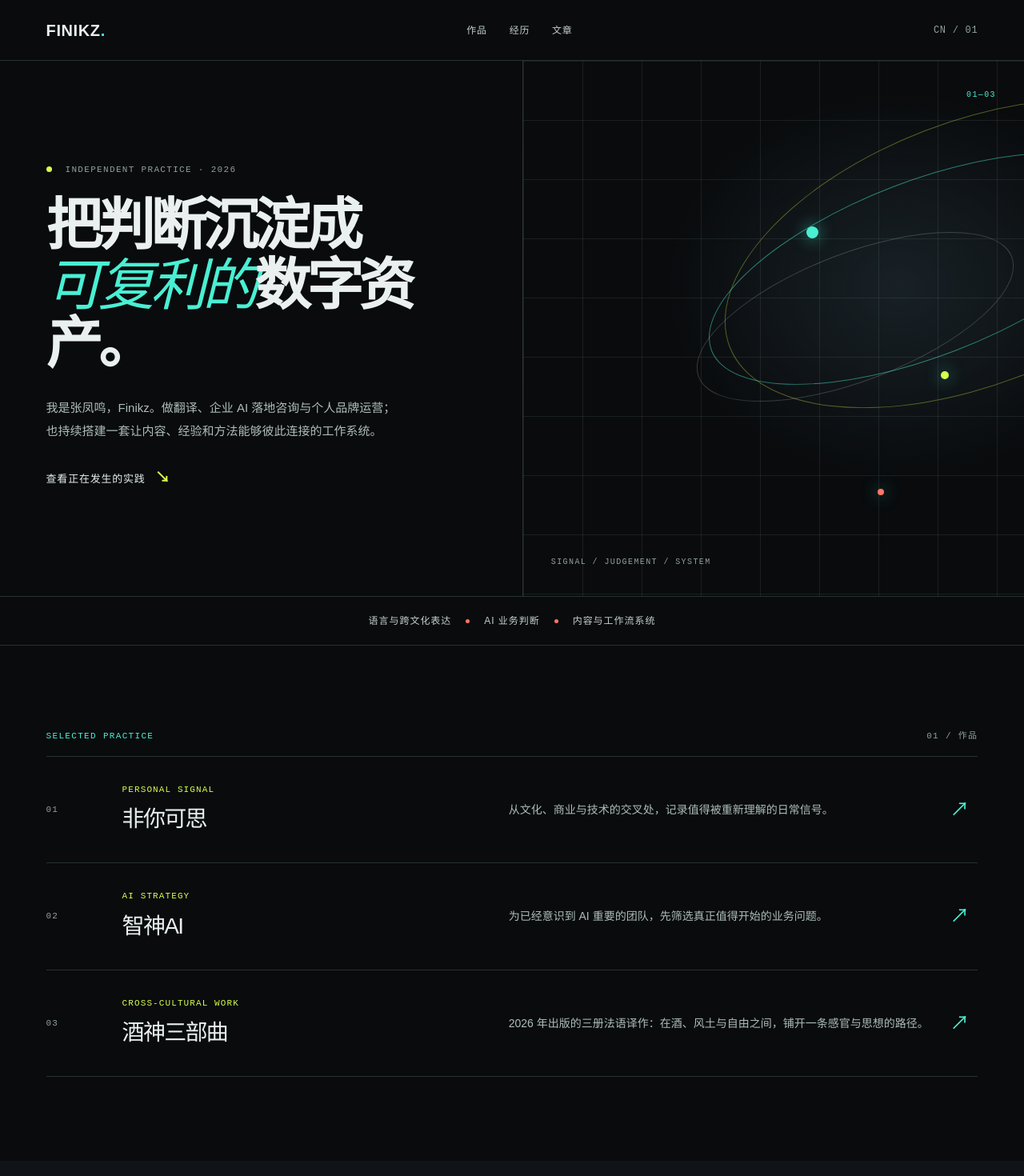
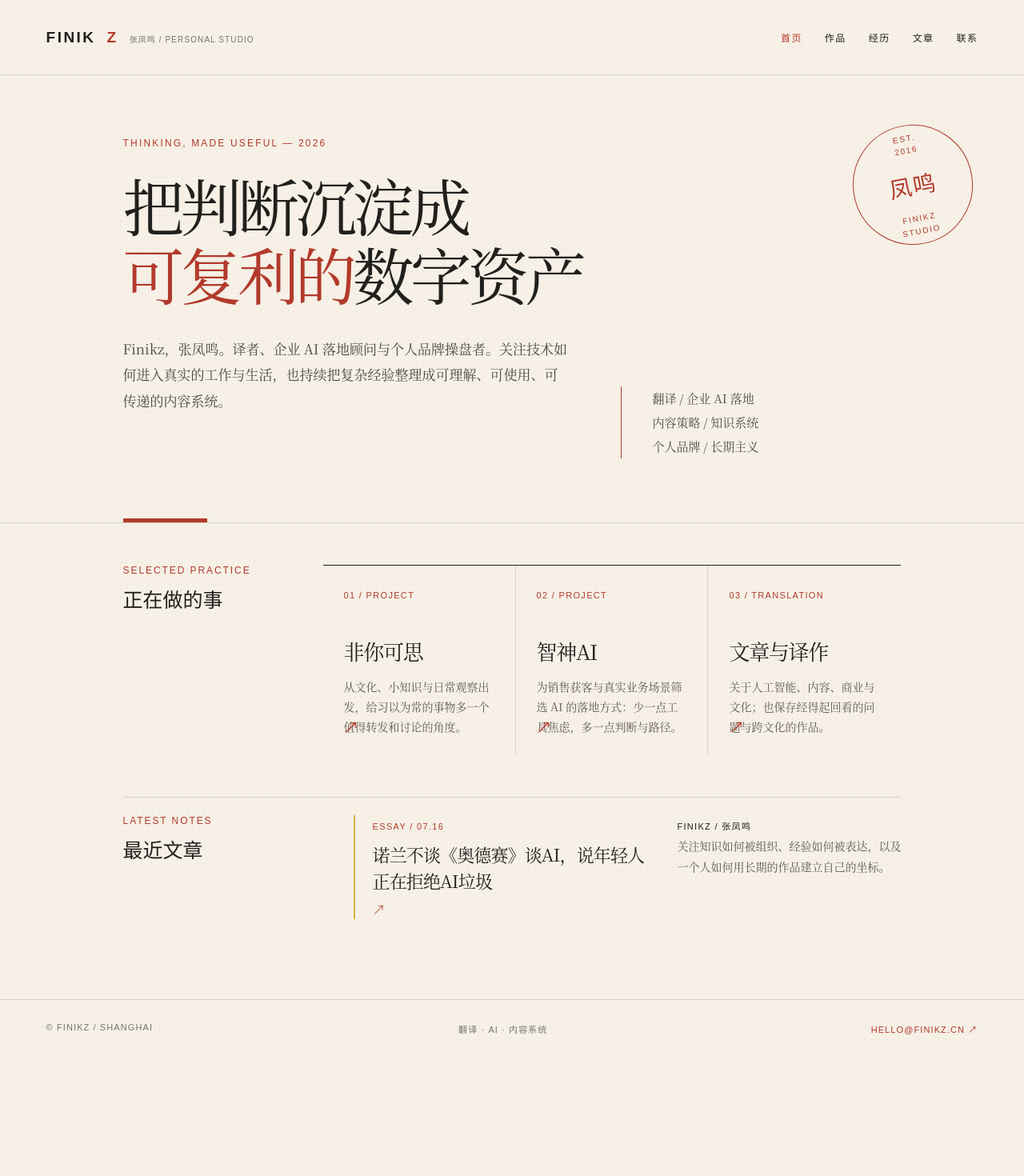
Before and after one commit to finikz/finikz.cn, a Next.js app: page / in a window 1280 px wide. Shown: the top 1470 px of the page at 80% size. After the commit the page ends 1322 px from the top, so only its background shows below. Built offline with nearby package versions, Linux system fonts and the light colour scheme.

Commit message:
Adopt editorial studio visual system

```diff
--- /dev/null
+++ b/app/editorial.css
@@ -0,0 +1 @@
+em { font-style: normal; }
--- a/app/layout.tsx
+++ b/app/layout.tsx
@@ -1,5 +1,6 @@
 import type { Metadata } from "next";
 import "./globals.css";
+import "./editorial.css";
 
 export const metadata: Metadata = {
   title: "Finikz｜张凤鸣",
--- a/app/page.tsx
+++ b/app/page.tsx
@@ -1,111 +1,22 @@
 import { articles } from "@/lib/articles";
 
-const projects = [
-  {
-    index: "01",
-    name: "非你可思",
-    type: "PERSONAL SIGNAL",
-    description: "从文化、商业与技术的交叉处，记录值得被重新理解的日常信号。",
-    href: "/articles",
-  },
-  {
-    index: "02",
-    name: "智神AI",
-    type: "AI STRATEGY",
-    description: "为已经意识到 AI 重要的团队，先筛选真正值得开始的业务问题。",
-    href: "#work",
-  },
-  {
-    index: "03",
-    name: "酒神三部曲",
-    type: "CROSS-CULTURAL WORK",
-    description: "2026 年出版的三册法语译作：在酒、风土与自由之间，铺开一条感官与思想的路径。",
-    href: "/works/dionysus-trilogy",
-  },
+const practices = [
+  { no: "01 / PROJECT", name: "非你可思", description: "从文化、小知识与日常观察出发，给习以为常的事物多一个值得转发和讨论的角度。", href: "/articles" },
+  { no: "02 / PROJECT", name: "智神AI", description: "为销售获客与真实业务场景筛选 AI 的落地方式：少一点工具焦虑，多一点判断与路径。", href: "#about" },
+  { no: "03 / TRANSLATION", name: "文章与译作", description: "关于人工智能、内容、商业与文化；也保存经得起回看的问题与跨文化的作品。", href: "/works/dionysus-trilogy" },
 ];
 
 export default function Home() {
-  return (
-    <main>
-      <nav className="nav" aria-label="主导航">
-        <a className="brand" href="#top" aria-label="Finikz 首页">
-          FINIKZ<span className="brand-dot">.</span>
-        </a>
-        <div className="nav-links">
-          <a href="#work">作品</a>
-          <a href="#about">经历</a>
-          <a href="/articles">文章</a>
-        </div>
-        <span className="nav-index">CN / 01</span>
-      </nav>
-
-      <section className="hero" id="top">
-        <div className="hero-copy">
-          <p className="eyebrow"><span /> INDEPENDENT PRACTICE · 2026</p>
-          <h1>
-            把判断沉淀成<br />
-            <em>可复利的</em>数字资产。
-          </h1>
-          <p className="intro">
-            我是张凤鸣，Finikz。做翻译、企业 AI 落地咨询与个人品牌运营；也持续搭建一套让内容、经验和方法能够彼此连接的工作系统。
-          </p>
-          <a className="text-link" href="#work">查看正在发生的实践 <b>↘</b></a>
-        </div>
-        <div className="signal-field" aria-hidden="true">
-          <div className="grid" />
-          <div className="orbit orbit-one" />
-          <div className="orbit orbit-two" />
-          <div className="orbit orbit-three" />
-          <i className="node node-a" /><i className="node node-b" /><i className="node node-c" />
-          <p className="field-label">SIGNAL / JUDGEMENT / SYSTEM</p>
-          <p className="field-number">01—03</p>
-        </div>
-      </section>
-
-      <section className="signal-strip" aria-label="核心能力">
-        <p>语言与跨文化表达</p><i />
-        <p>AI 业务判断</p><i />
-        <p>内容与工作流系统</p>
-      </section>
-
-      <section className="work section" id="work">
-        <div className="section-heading"><p>SELECTED PRACTICE</p><span>01 / 作品</span></div>
-        <div className="project-list">
-          {projects.map((project) => (
-            <a className="project" href={project.href} key={project.index}>
-              <span className="project-index">{project.index}</span>
-              <div><p className="project-type">{project.type}</p><h2>{project.name}</h2></div>
-              <p className="project-description">{project.description}</p>
-              <span className="project-arrow">↗</span>
-            </a>
-          ))}
-        </div>
-      </section>
-
-      <section className="about section" id="about">
-        <div className="section-heading"><p>ABOUT THE PRACTICE</p><span>02 / 经历</span></div>
-        <div className="about-grid">
-          <h2>不把复杂性<br /><em>伪装成简单。</em></h2>
-          <div className="about-copy">
-            <p>我的优势在信息与判断：三语能力、审美、写作、AI 工具应用，以及一线项目中的观察。它们不是彼此分散的技能，而是一套用来理解问题、设计方案、沉淀方法的工作方式。</p>
-            <p>目前，我把重心放在数字产品、跨文化内容和能够长期生长的内容资产上。</p>
-            <dl><div><dt>ROLE</dt><dd>翻译者 / AI 顾问 / 内容创作者</dd></div><div><dt>FOCUS</dt><dd>方案、框架、工作流与方法论</dd></div></dl>
-          </div>
-        </div>
-      </section>
-
-      <section className="notes section" id="notes">
-        <div className="section-heading"><p>RECENT NOTES</p><a href="/articles">03 / 全部文章 ↗</a></div>
-        <div className="note-list">
-          {articles.slice(0, 3).map((article, index) => <a href={`/articles/${article.slug}`} className="note" key={article.slug}><span>{String(index + 1).padStart(2, "0")}</span><h2>{article.title}</h2><b>READ ↗</b></a>)}
-        </div>
-      </section>
-
-      <footer>
-        <p>FINIKZ / 张凤鸣</p>
-        <p>持续接收新的信号。</p>
-        <a href="mailto:hello@finikz.cn">HELLO@FINIKZ.CN ↗</a>
-      </footer>
-    </main>
-  );
+  const latest = articles[0];
+  return <main className="studio-home" id="top">
+    <nav className="nav" aria-label="主导航"><a className="brand" href="#top">FINIK<span className="brand-dot">Z</span><small>张凤鸣 / PERSONAL STUDIO</small></a><div className="nav-links"><a href="#top">首页</a><a href="#work">作品</a><a href="#about">经历</a><a href="/articles">文章</a><a href="mailto:hello@finikz.cn">联系</a></div></nav>
+    <section className="studio-hero">
+      <div><p className="kicker">THINKING, MADE USEFUL — 2026</p><h1>把判断沉淀成<br /><em>可复利的</em>数字资产</h1><p className="studio-intro">Finikz，张凤鸣。译者、企业 AI 落地顾问与个人品牌操盘者。关注技术如何进入真实的工作与生活，也持续把复杂经验整理成可理解、可使用、可传递的内容系统。</p></div>
+      <aside className="hero-meta">翻译 / 企业 AI 落地<br />内容策略 / 知识系统<br />个人品牌 / 长期主义</aside>
+      <div className="seal"><span>EST.<br />2016</span><b>凤鸣</b><span>FINIKZ<br />STUDIO</span></div><i className="hero-rule" />
+    </section>
+    <section className="studio-work" id="work"><div className="studio-label">SELECTED PRACTICE<strong>正在做的事</strong></div><div className="practice-cards">{practices.map((item) => <a className="practice-card" href={item.href} key={item.no}><span>{item.no}</span><h2>{item.name}</h2><p>{item.description}</p><b>↗</b></a>)}</div></section>
+    <section className="studio-bottom" id="about"><div className="studio-label">LATEST NOTES<strong>最近文章</strong></div>{latest && <a className="latest-note" href={`/articles/${latest.slug}`}><span>ESSAY / {latest.date.slice(5).replace("-", ".")}</span><h2>{latest.title}</h2><b>↗</b></a>}<p className="studio-bio"><strong>FINIKZ / 张凤鸣</strong><br />关注知识如何被组织、经验如何被表达，以及一个人如何用长期的作品建立自己的坐标。</p></section>
+    <footer><p>© FINIKZ / SHANGHAI</p><p>翻译 · AI · 内容系统</p><a href="mailto:hello@finikz.cn">HELLO@FINIKZ.CN ↗</a></footer>
+  </main>;
 }
```
Also changed, not shown: app/globals.css.
